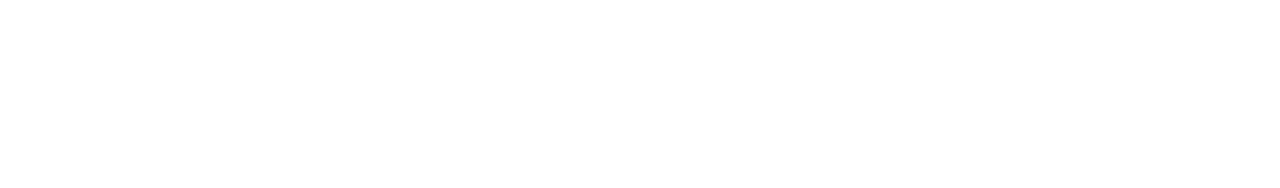
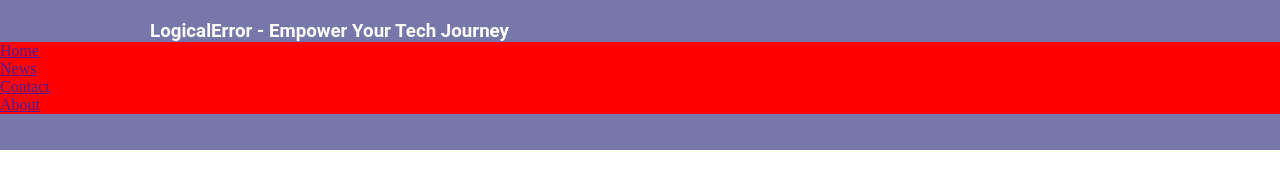
Before and after one commit to mrvishalsharma01/logical-error, a plain HTML site: page index.html in a window 1280 px wide. Drawn offline with Linux system fonts and the light colour scheme.

Commit message:
made some changes in html and css file

```diff
--- /dev/null
+++ b/CSS/style.css
@@ -0,0 +1,23 @@
+*{
+    margin:0;
+    padding:0;
+}
+#heading-portion{
+    background-color:#7777AA;
+    height: 150px;
+    width:100%;
+
+}
+#heading-portion h3{
+    padding-top:20px;
+    padding-left: 150px;
+    color: white;
+    font-family: Roboto, -apple-system, BlinkMacSystemFont, Helvetica, Arial, sans-serif;
+
+}
+
+.nav-bar{
+    background: red;
+    list-style-type: none;
+    /* display: inline; */
+}
--- a/index.html
+++ b/index.html
@@ -3,9 +3,23 @@
 <head>
     <meta charset="UTF-8">
     <meta name="viewport" content="width=device-width, initial-scale=1.0">
-    <title>Logical-Error - Empower Your Tech Journey</title>
+    <meta name="description" content="The goal of this project is to mastering data structures, algorithms, system design,
+    and core computer science fundamentals. Whether you're a beginner or prepping for product-based interviews, our curated content
+    and real-world challenges will help you build a strong technical foundation and excel in your tech career.
+    Moreover we want to improve the collected knowledge by extending the articles and adding new articles to the collection.">
+    <link rel="stylesheet" href="CSS/style.css">
+    <title>LogicalError - Empower Your Tech Journey</title>
 </head>
 <body>
+    <div id="heading-portion">
+        <h3>LogicalError - Empower Your Tech Journey</h3>
+        <ul class="nav-bar">
+            <li><a href="">Home</a></li>
+            <li><a href="">News</a></li>
+            <li><a href="">Contact</a></li>
+            <li><a href="">About</a></li>
+          </ul>
+    </div>
 
 </body>
 </html>
```
